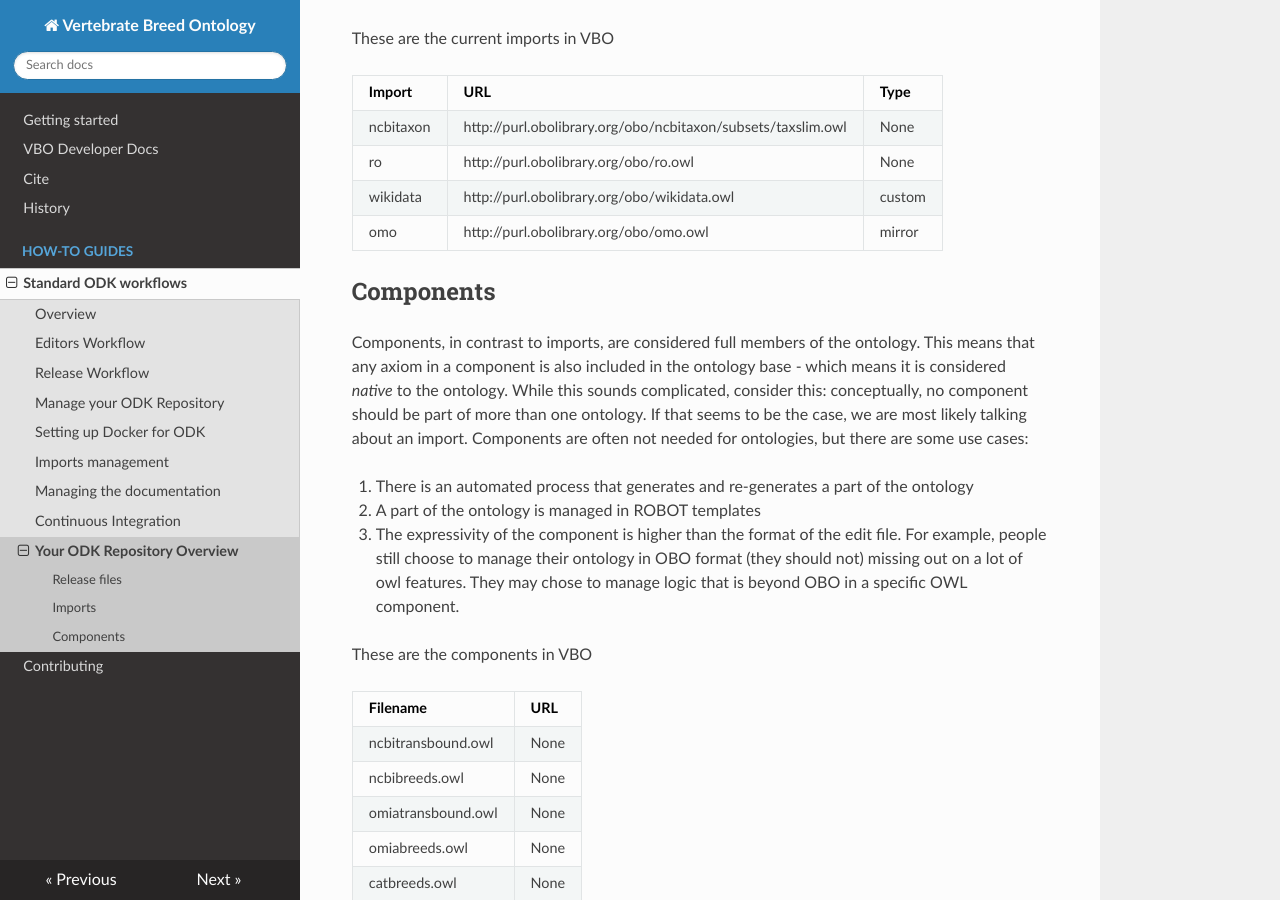
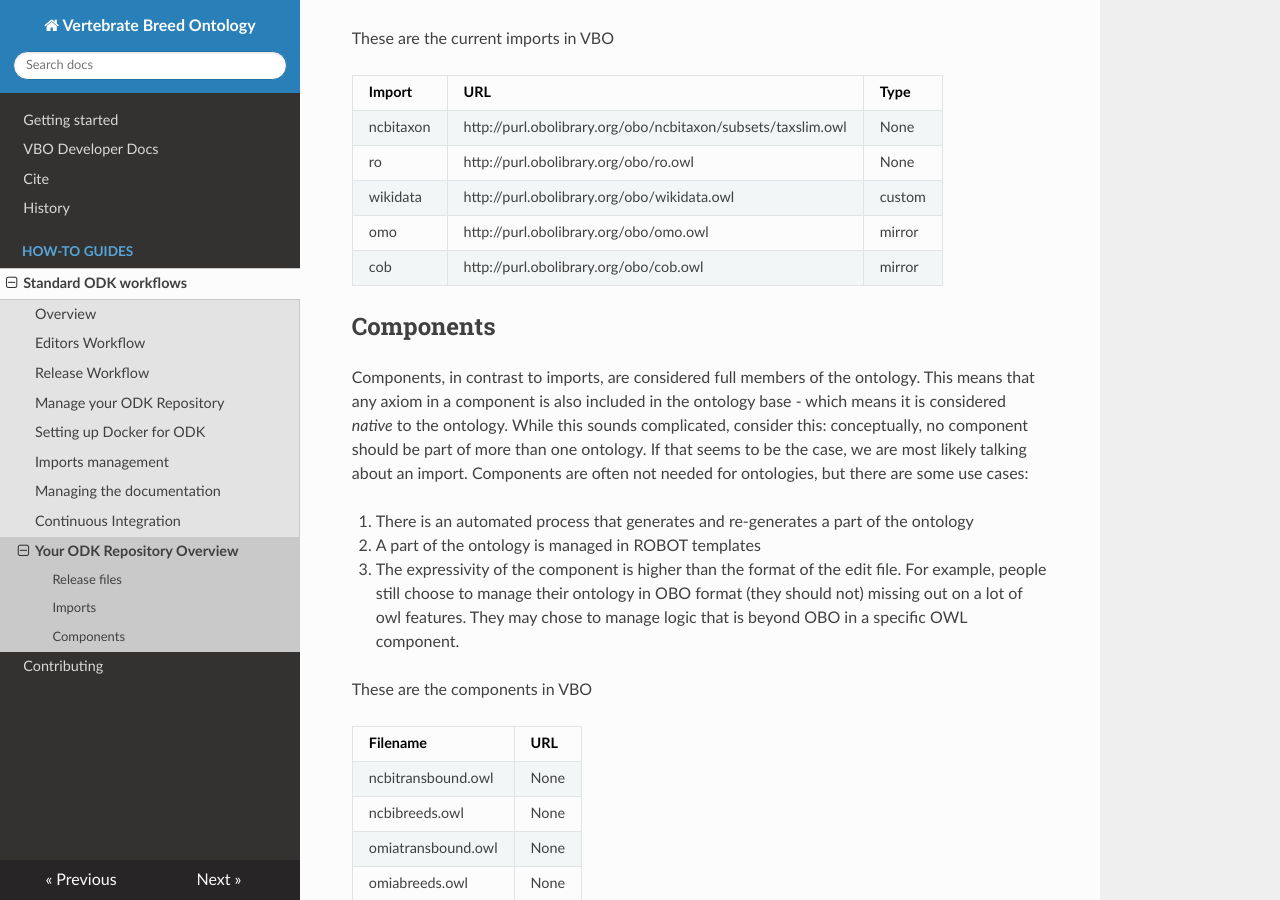
Before and after one commit to monarch-initiative/vertebrate-breed-ontology, an MkDocs documentation site: the page built from docs/odk-workflows/RepositoryFileStructure.md, in a window 1280 px wide and 900 px high, scrolled down 581 px. Built offline with MkDocs 1.6.1, drawn with Linux system fonts in a browser that asks for light colours; nearby versions of some CDN libraries.

Commit message:
added cob import
fixes #53

@matentzn could you please take a look and check that I did everything I was supposed to do in order to add the cob import to vbo?

I think it worked (I can see some cob terms there), but I don't think it solved #53. Therefore I don't know if it is a problem with the new import or if it is a completely different issue.
Thank you!

```diff
--- a/docs/odk-workflows/RepositoryFileStructure.md
+++ b/docs/odk-workflows/RepositoryFileStructure.md
@@ -20,6 +20,7 @@ These are the current imports in VBO
 | ro | http://purl.obolibrary.org/obo/ro.owl | None |
 | wikidata | http://purl.obolibrary.org/obo/wikidata.owl | custom |
 | omo | http://purl.obolibrary.org/obo/omo.owl | mirror |
+| cob | http://purl.obolibrary.org/obo/cob.owl | mirror |
 
 ## Components
 Components, in contrast to imports, are considered full members of the ontology. This means that any axiom in a component is also included in the ontology base - which means it is considered _native_ to the ontology. While this sounds complicated, consider this: conceptually, no component should be part of more than one ontology. If that seems to be the case, we are most likely talking about an import. Components are often not needed for ontologies, but there are some use cases:
--- a/src/ontology/vbo-odk.yaml
+++ b/src/ontology/vbo-odk.yaml
@@ -21,6 +21,8 @@ import_group:
       module_type: custom
     - id: omo
       module_type: mirror
+    - id: cob
+      module_type: mirror
 components:
   products:
     - filename: ncbitransbound.owl
```
Also changed, not shown: 5 other files.
